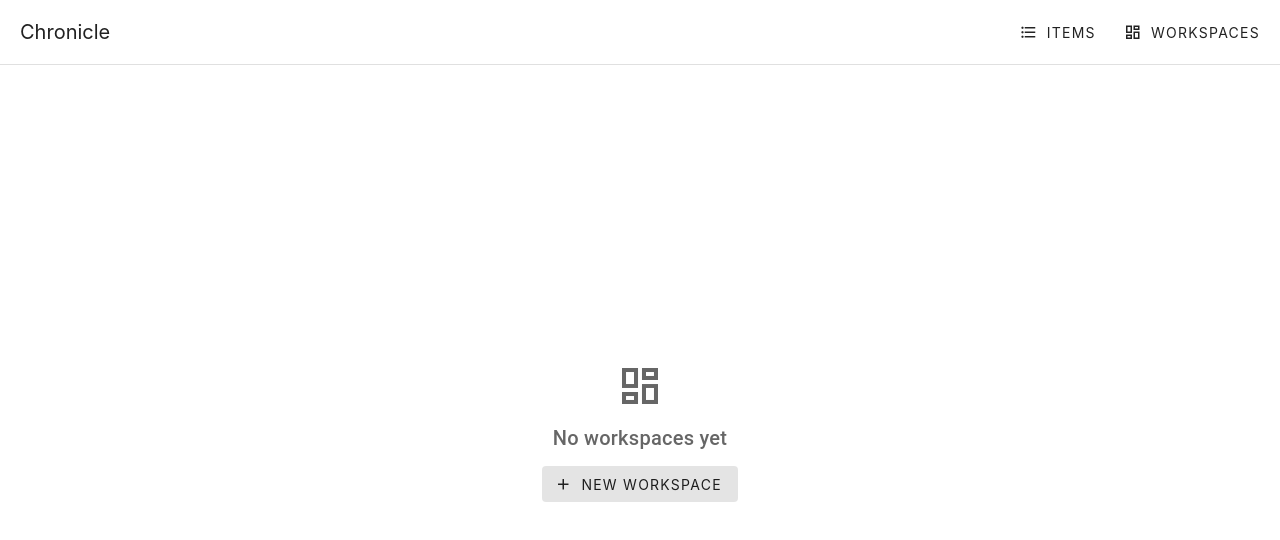
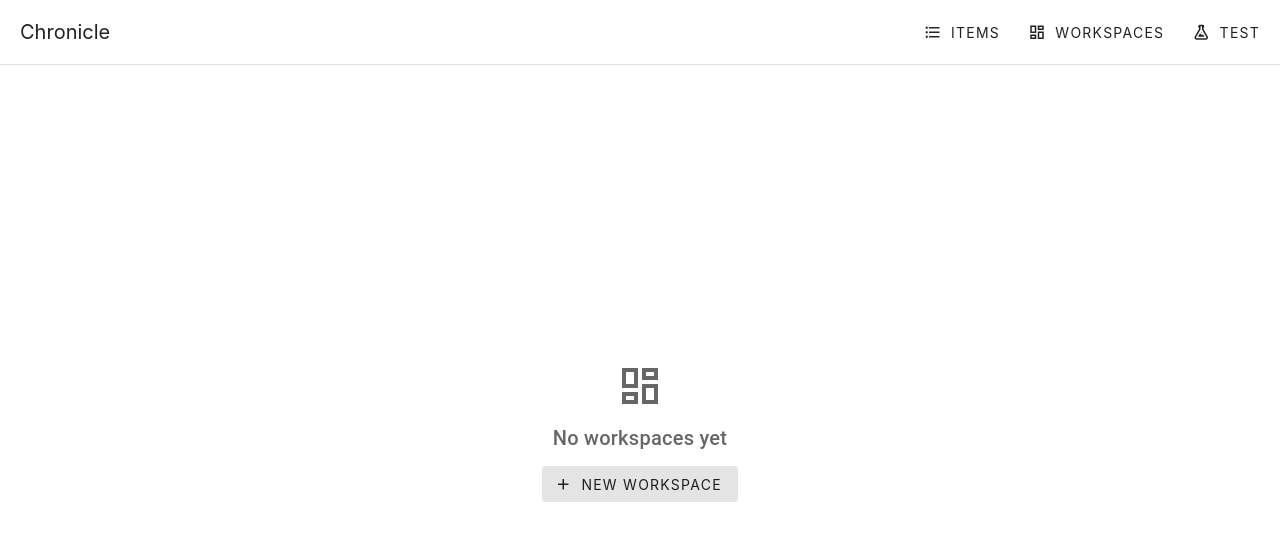
Before and after one commit to AlexJFDev/Capstone, a Vue app: page / in a window 1280 px wide. Shown: the top 540 px of the page. Built offline with nearby package versions, Linux system fonts and the light colour scheme.

Commit message:
Added test button

```diff
--- a/src/App.vue
+++ b/src/App.vue
@@ -32,6 +32,14 @@ const workspacesStore = useWorkspacesStore()
         >
           Workspaces
         </v-btn>
+        <v-btn
+          v-if="router.hasRoute('test')"
+          prepend-icon="mdi-flask-outline"
+          variant="text"
+          @click="router.push({ name: 'test' })"
+        >
+          Test
+        </v-btn>
       </template>
     </v-app-bar>
     <RouterView />
```
